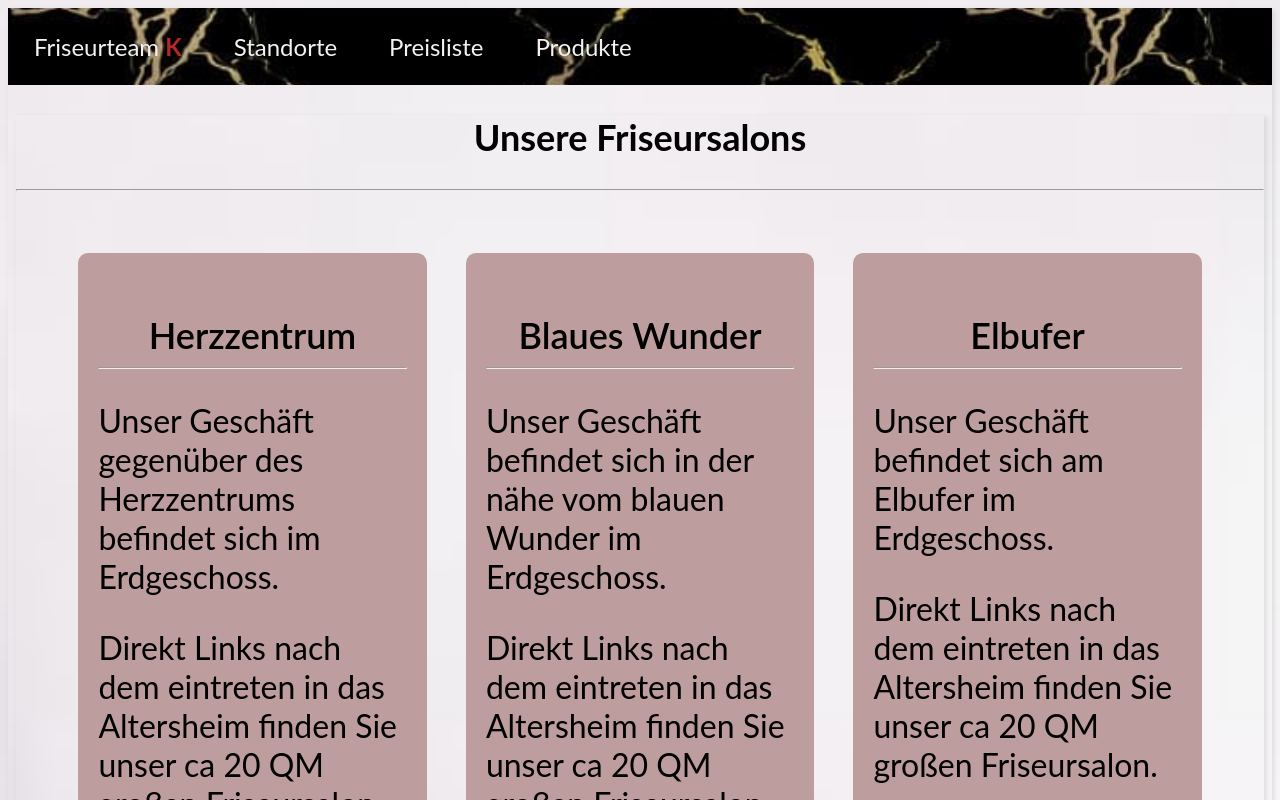
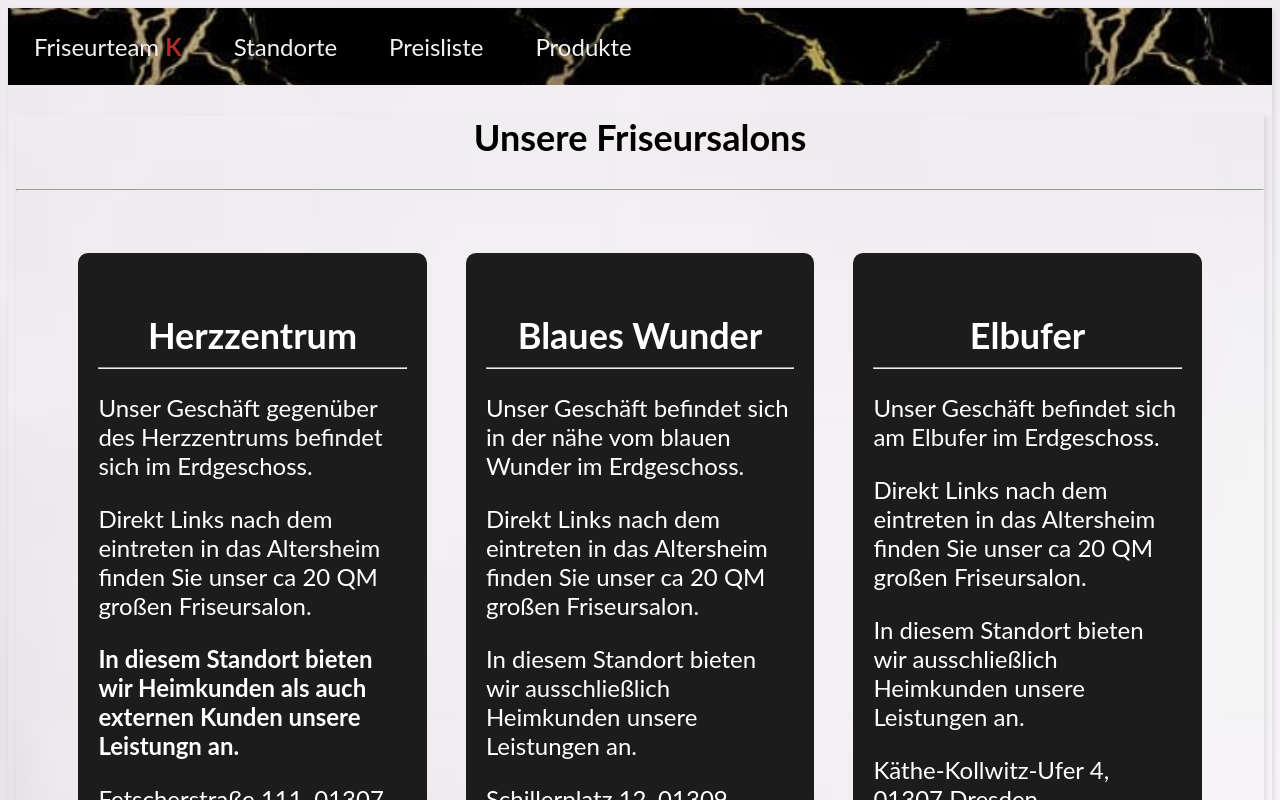
Before and after one commit to MarcoB507/FriseurteamK, an Angular app: page /placement in a window 1280 px wide. Shown: the top 800 px of the page. Built offline with nearby package versions, Linux system fonts and the light colour scheme.

Commit message:
adapted Placement component

```diff
--- a/src/app/components/placement/placement.component.css
+++ b/src/app/components/placement/placement.component.css
@@ -55,7 +55,7 @@
 .placement_all {
   background: #b52828;
   color: white;
-  font-weight: bold;
+  /*font-weight: bold;*/
   height: 10%;
   width: 100%;
   bottom: 2%;
@@ -65,7 +65,7 @@
 
 p{
   text-align: left;
-  font-size: 32px;
+  font-size: 24px;
 }
 
 /*@media screen and (max-width: 1760px) {*/
@@ -100,7 +100,7 @@ h1 {
 
 .placement-col {
   flex-basis: 31%;
-  background: #bd9d9e;
+  background: #1b1c1b;
   border-radius: 10px;
   margin-bottom: 5%;
   padding:  50px 20px;
@@ -108,11 +108,12 @@ h1 {
   transition: 0.5s;
   font-family: Lato;
   border-color: green;
+  color: white;
 }
 
 h3 {
   text-align: center;
-  font-weight: 600;
+  /*font-weight: 600;*/
   margin: 10px 0;
   font-family: Lato;
   font-size: 36px;
```
Also changed, not shown: src/app/components/placement/placement.component.html (+0 -48 lines).
